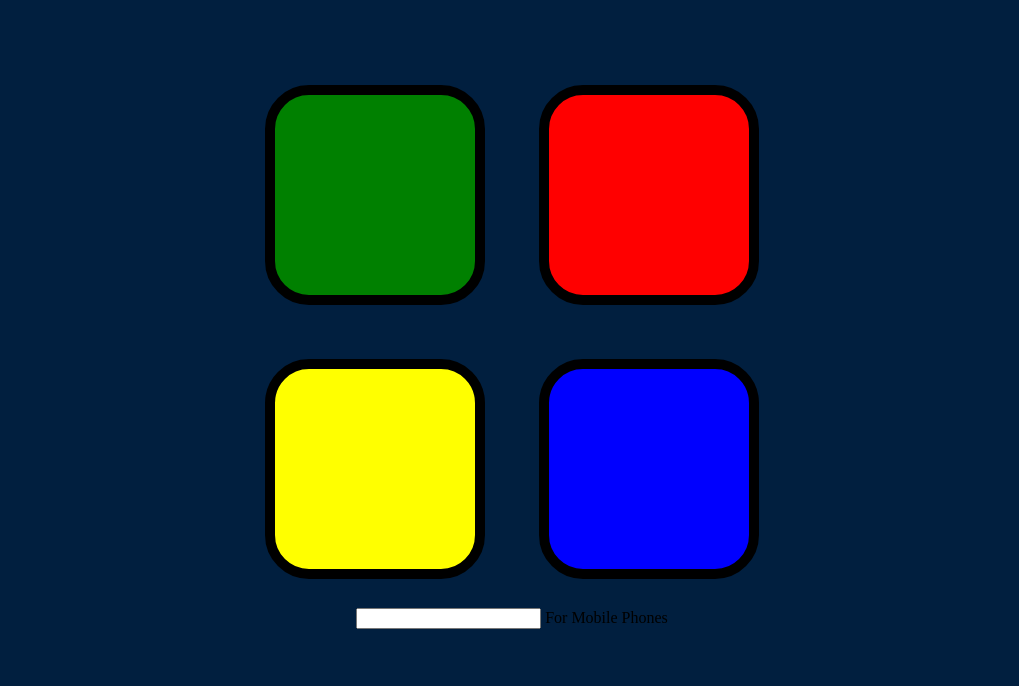
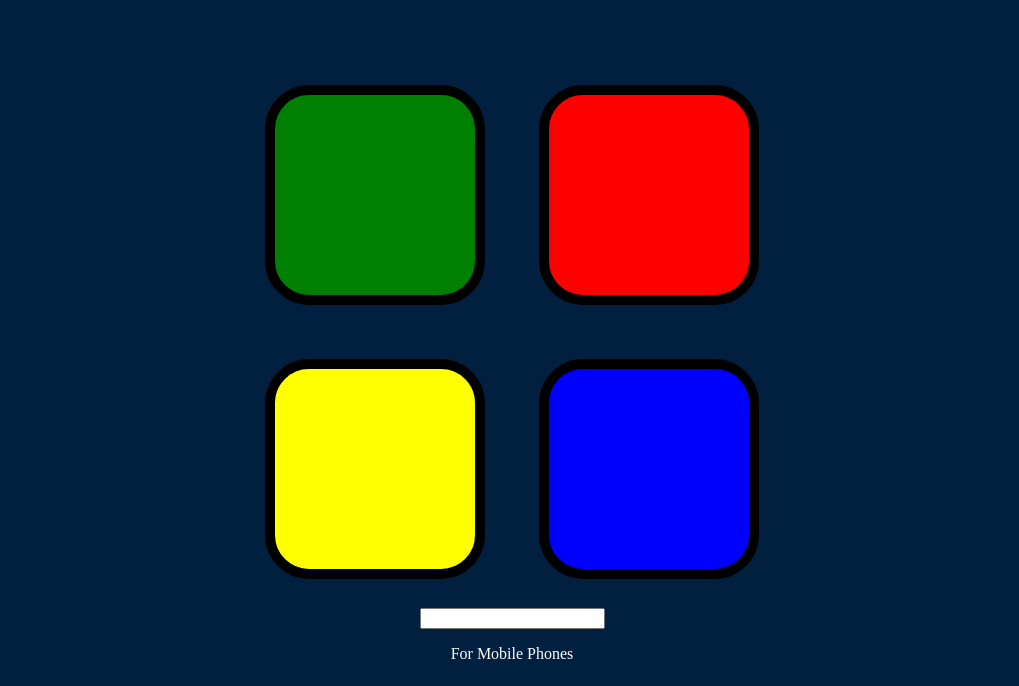
Before and after one commit to devansh711/simon-game, a plain HTML site: page index.html in a window 1280 px wide. Shown: the part 114-800 px from the top of the page, without its empty margins (128-1147 px from the left). Drawn offline with nearby package versions, Linux system fonts and the light colour scheme.

Commit message:
Update index.html

```diff
--- a/index.html
+++ b/index.html
@@ -34,7 +34,7 @@
     </div>
 
   </div>
-    <input type="text" /> For Mobile Phones
+  <input type="text" /> <p style="color:white;">For Mobile Phones</p>
 <script src="https://ajax.googleapis.com/ajax/libs/jquery/3.6.0/jquery.min.js"></script>
 <script src="game.js" charset="utf-8"></script>
 </body>
```
